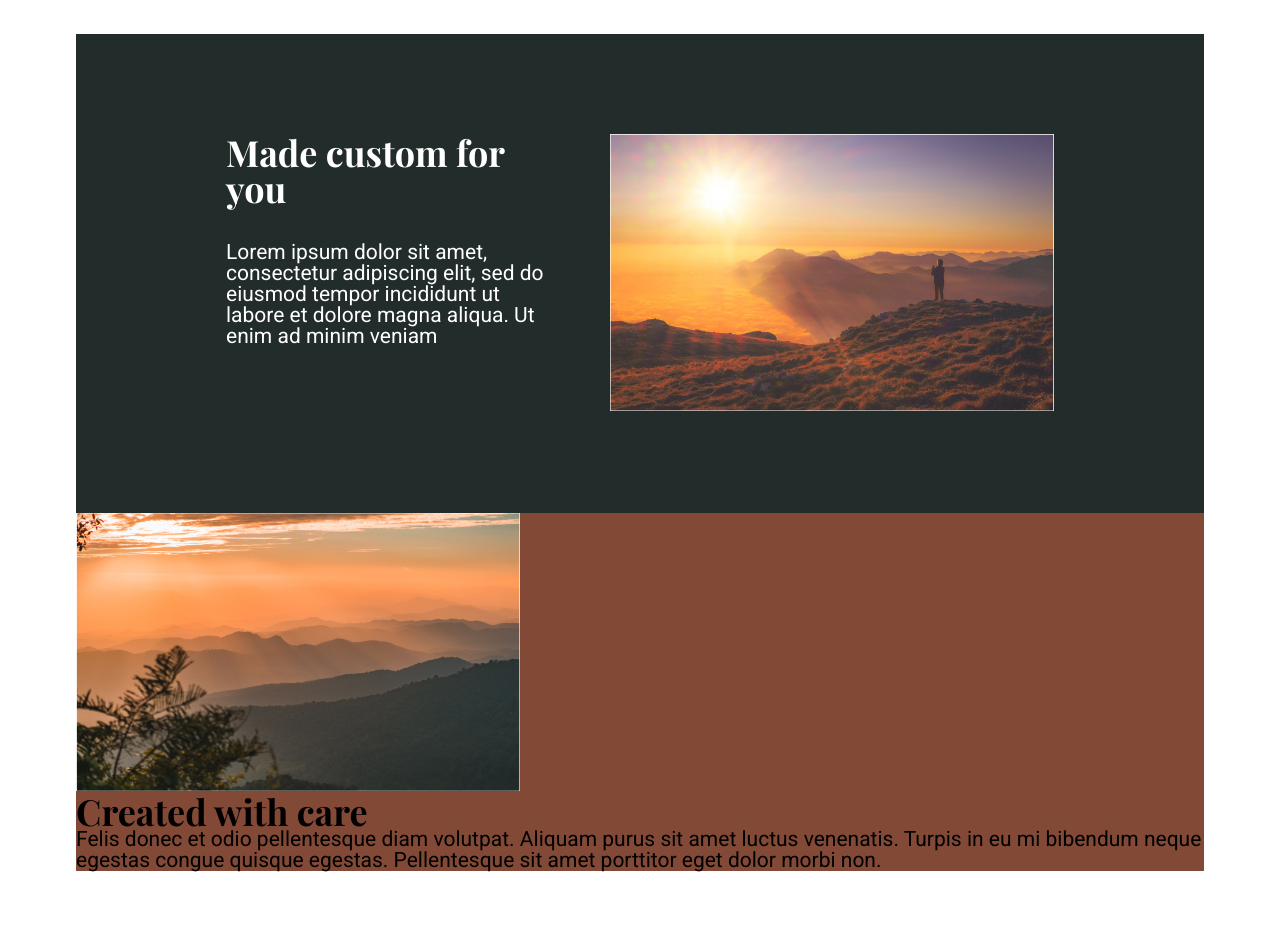
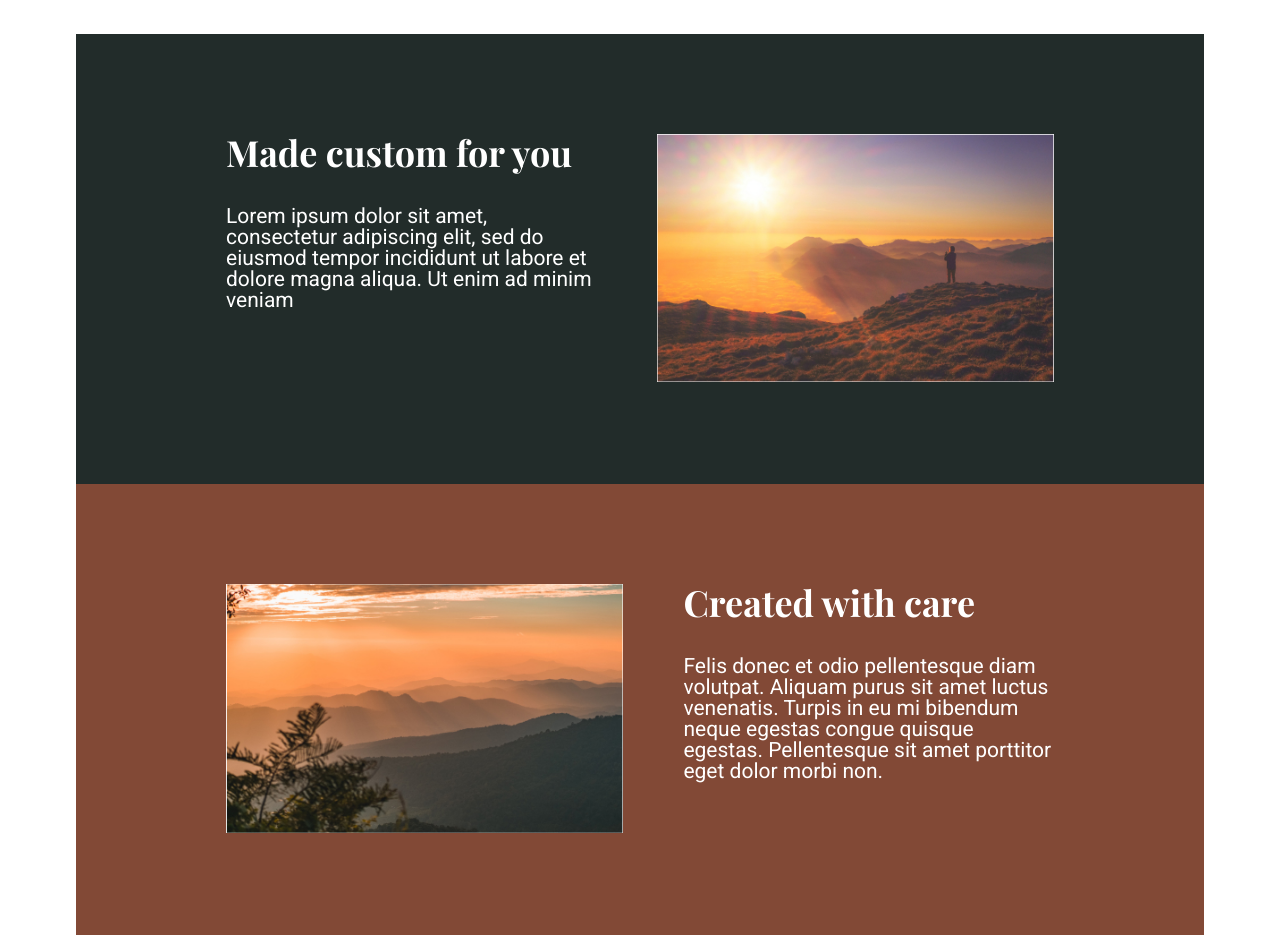
Before and after one commit to tarx-dev/challenge-04, a plain HTML site: page index.html in a window 1280 px wide. Shown: the part 920-1855 px from the top of the page. Before the commit the page ends 1792 px from the top, so only its background shows below. Drawn offline with nearby package versions, Linux system fonts and the light colour scheme.

Commit message:
finish challenge

```diff
--- a/assets/css/style.css
+++ b/assets/css/style.css
@@ -35,6 +35,10 @@ p {
   font-family: "Roboto", sans-serif;
   font-size: 2.1rem;
   font-weight: 400;
+}
+
+img {
+  max-width: 100%;
 }
 
 .container {
@@ -83,7 +87,7 @@ p {
 
 .section__sec--text {
   display: flex;
-  gap: 6em;
+  gap: 6rem;
 }
 
 .section__third {
@@ -93,13 +97,13 @@ p {
 
 .section__third--header {
   color: var(--white-color);
-  width: 60%;
+  width: 50%;
 }
 
 .wrap-section-third {
   display: flex;
   flex-direction: row;
-  gap: 6em;
+  gap: 6rem;
 }
 
 .section__third--h2 {
@@ -108,4 +112,20 @@ p {
 
 .section__four {
   background-color: var(--second-color);
+  padding: 10em 15em;
 }
+
+.wrap-section-four {
+  display: flex;
+  flex-direction: row;
+  gap: 6rem;
+}
+
+.section__four--h2 {
+  margin-bottom: 1em;
+}
+
+.section__four--header {
+  color: var(--white-color);
+  width: 50%;
+}
--- a/index.html
+++ b/index.html
@@ -63,15 +63,24 @@
     </section>
 
     <section class="section__four container">
-      <header>
-        <img src="./assets/img/image-02.jpg" alt="nature, mountain and trees" />
-        <h2>Created with care</h2>
-        <p>
-          Felis donec et odio pellentesque diam volutpat. Aliquam purus sit amet
-          luctus venenatis. Turpis in eu mi bibendum neque egestas congue
-          quisque egestas. Pellentesque sit amet porttitor eget dolor morbi non.
-        </p>
-      </header>
+      <div class="wrap-section-four">
+        <div class="section__four--img">
+          <img
+            src="./assets/img/image-02.jpg"
+            alt="nature, mountain and trees"
+          />
+        </div>
+
+        <header class="section__four--header">
+          <h2 class="section__four--h2">Created with care</h2>
+          <p>
+            Felis donec et odio pellentesque diam volutpat. Aliquam purus sit
+            amet luctus venenatis. Turpis in eu mi bibendum neque egestas congue
+            quisque egestas. Pellentesque sit amet porttitor eget dolor morbi
+            non.
+          </p>
+        </header>
+      </div>
     </section>
   </body>
 </html>
```
